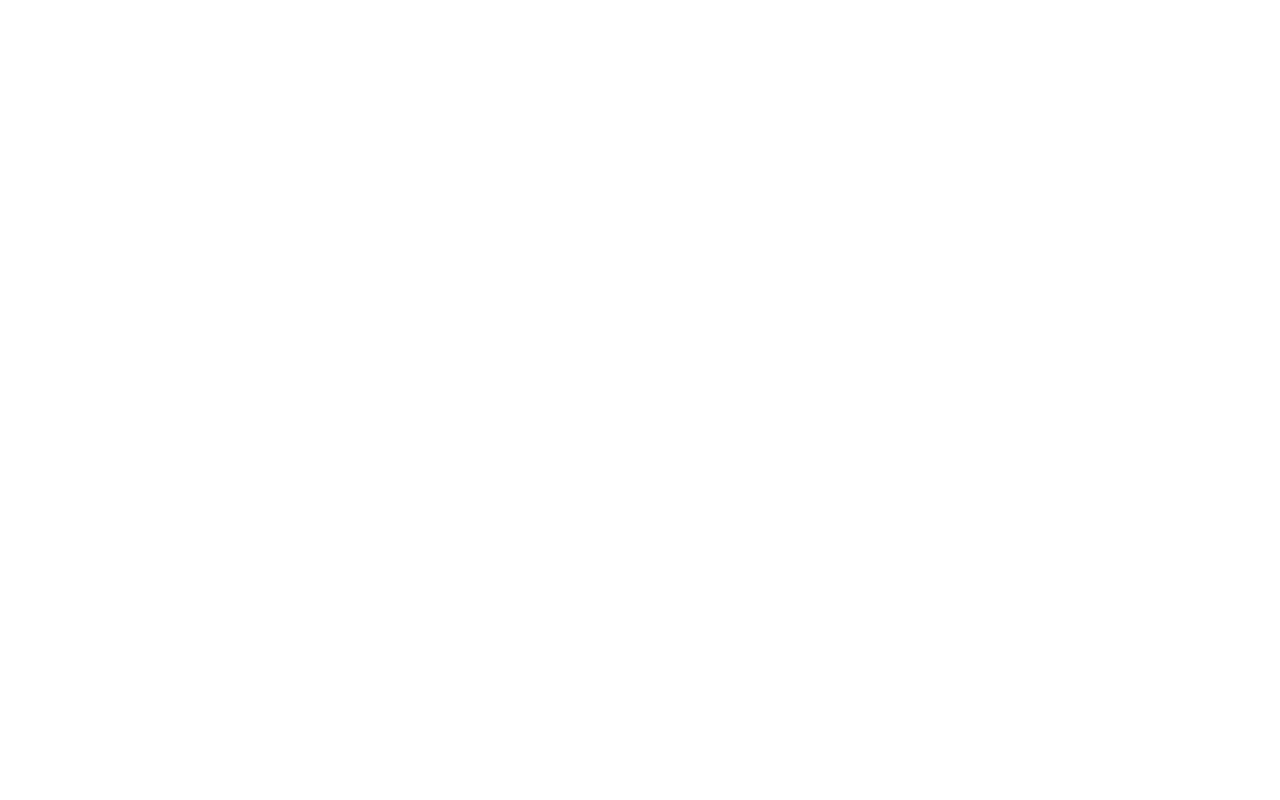
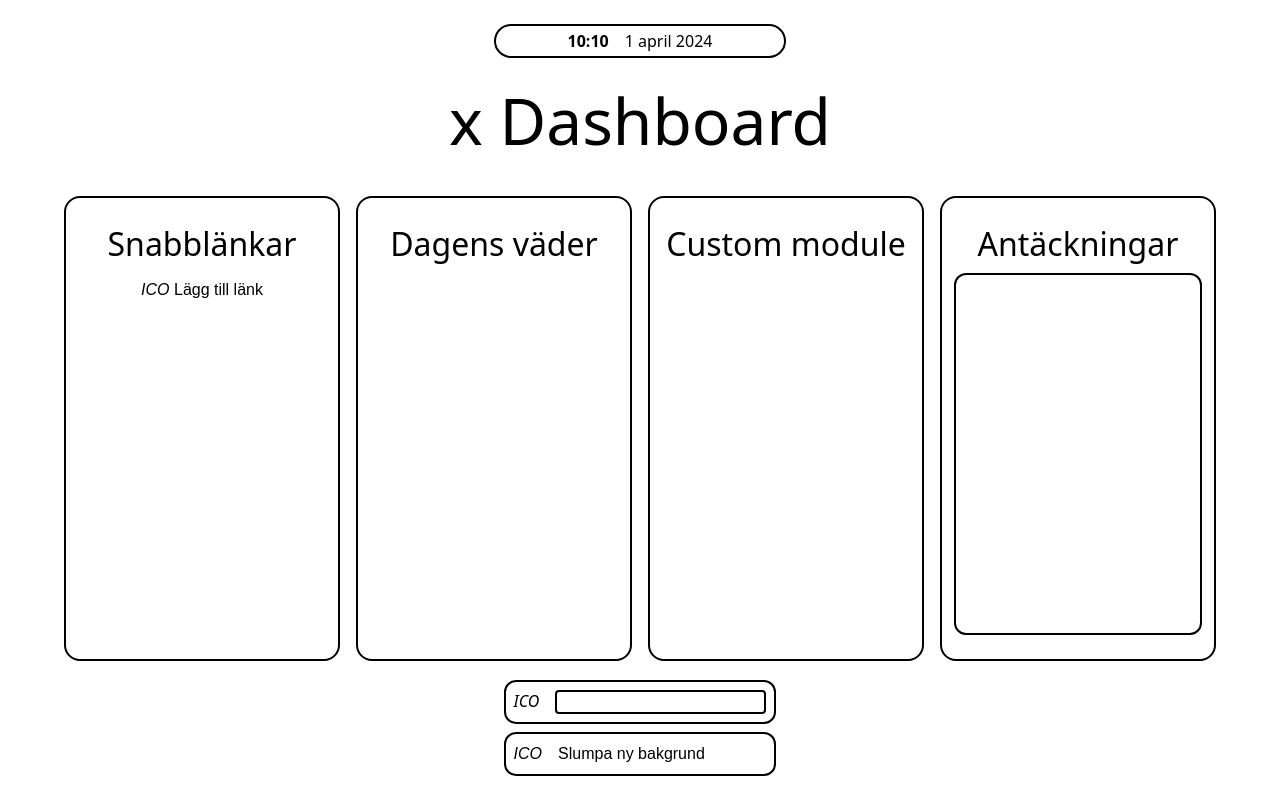
Before and after one commit to hansen-alex/fjs23-avancerad-frontend-dashboard, a website built with Vite: page index.html in a window 1280 px wide. Built offline with nearby package versions, Linux system fonts and the light colour scheme.

Commit message:
feat: layout

```diff
--- a/index.html
+++ b/index.html
@@ -8,7 +8,46 @@
     <title>Dashboard</title>
   </head>
   <body>
-    <div id="app"></div>
-    <script type="module" src="./js/main.js"></script>
+    <main class="background">
+      <div class="date-and-time">
+        <p class="time">10:10</p>
+        <p class="date">1 april 2024</p>
+      </div>
+      <div class="dashboard-main">
+        <h1 class="dashboard-user">x Dashboard</h1>
+        <div class="dashboard-modules">
+          <div class="links-module">
+            <h2>Snabblänkar</h2>
+            <div class="link-list"></div>
+            <button type="button"><i>ICO</i> Lägg till länk</button>
+          </div>
+          <div class="weather-module">
+            <h2>Dagens väder</h2>
+            <div class="weather-list"></div>
+          </div>
+          <div class="custom-module">
+            <h2>Custom module</h2>
+            <!--https://github.com/public-apis/public-apis?tab=readme-ov-file#finance-->
+          </div>
+          <div class="notes-module">
+            <label for="notes-text-area"><h2>Antäckningar</h2></label>
+            <textarea name="notes-text-area" id="notes-text-area"></textarea>
+          </div>
+        </div>
+      </div>
+      <form class="background-controls">
+        <div class="background-theme">
+          <label for="background-theme-input"><i>ICO</i></label>
+          <input
+            type="text"
+            name="background-theme-input"
+            id="background-theme-input"
+          />
+        </div>
+        <button type="submit"><i>ICO</i> Slumpa ny bakgrund</button>
+      </form>
+    </main>
+    <!-- <div id="app"></div> -->
+    <!-- <script type="module" src="./js/main.js"></script> -->
   </body>
 </html>
--- a/style.css
+++ b/style.css
@@ -0,0 +1,120 @@
+*:not(head, script) {
+  box-sizing: border-box;
+  padding: 0;
+  margin: 0;
+  border: 0;
+  border-radius: 0;
+  font-size: 1rem;
+  font-weight: normal;
+  color: black;
+  background-color: white;
+}
+
+body {
+  font-family: system-ui, -apple-system, BlinkMacSystemFont, "Segoe UI", Roboto,
+    Oxygen, Ubuntu, Cantarell, "Open Sans", "Helvetica Neue", sans-serif;
+}
+
+main.background {
+  display: flex;
+  flex-direction: column;
+  justify-content: space-between;
+  align-items: center;
+  width: 100%;
+  min-height: 100vh;
+  padding: 1.5rem 4rem;
+}
+
+.date-and-time {
+  display: flex;
+  justify-content: center;
+  align-items: center;
+  padding: 0.25rem 4.5rem;
+  border: 2px solid black;
+  border-radius: 2rem;
+  gap: 1rem;
+  text-wrap: nowrap;
+}
+
+.date-and-time .time {
+  font-weight: bold;
+}
+
+.dashboard-main {
+  display: flex;
+  flex-direction: column;
+  align-items: center;
+  width: 100%;
+  gap: 2rem;
+}
+
+.dashboard-user {
+  font-size: 4rem;
+}
+
+.dashboard-modules {
+  display: flex;
+  justify-content: center;
+  width: 100%;
+  gap: 1rem;
+}
+
+.dashboard-modules > div {
+  display: flex;
+  flex-direction: column;
+  align-items: center;
+  flex: 1 1 0;
+  aspect-ratio: 1/1.5;
+  padding: 1.5rem 0.75rem;
+  border-radius: 1rem;
+  border: 2px solid black;
+  gap: 0.5rem;
+}
+
+.dashboard-modules > div h2 {
+  font-size: 2rem;
+}
+
+.notes-module textarea {
+  width: 100%;
+  height: 100%;
+  padding: 0.75rem;
+  border: 2px solid black;
+  border-radius: 0.75rem;
+  resize: none;
+}
+
+.background-controls {
+  display: flex;
+  flex-direction: column;
+  justify-content: space-between;
+  align-items: center;
+  height: 6rem;
+  gap: 0.5rem;
+}
+
+.background-theme {
+  display: flex;
+  flex: 1 1 0;
+  width: 100%;
+  padding: 0.5rem;
+  border: 2px solid black;
+  border-radius: 0.75rem;
+  gap: 1rem;
+}
+
+.background-theme input {
+  border: 2px solid black;
+  border-radius: 0.25rem;
+}
+
+.background-controls button {
+  display: flex;
+  align-items: center;
+  flex: 1 1 0;
+  width: 100%;
+  padding: 0.5rem;
+  border: 2px solid black;
+  border-radius: 0.75rem;
+  gap: 1rem;
+}
```
